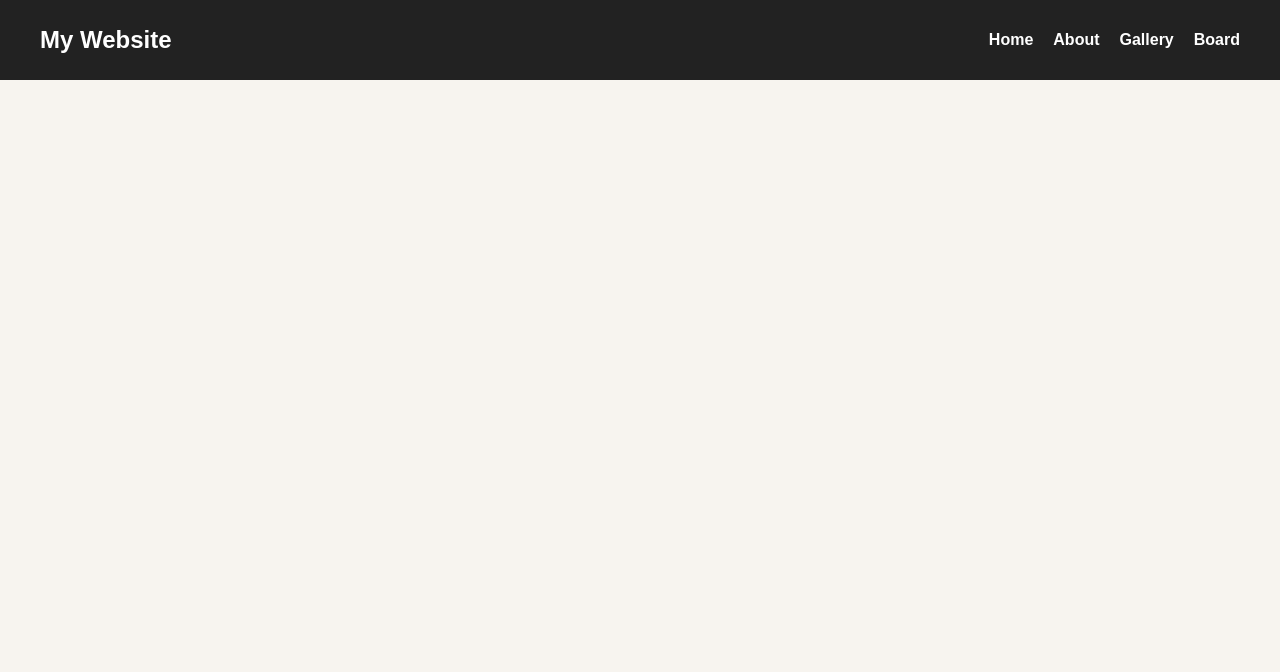
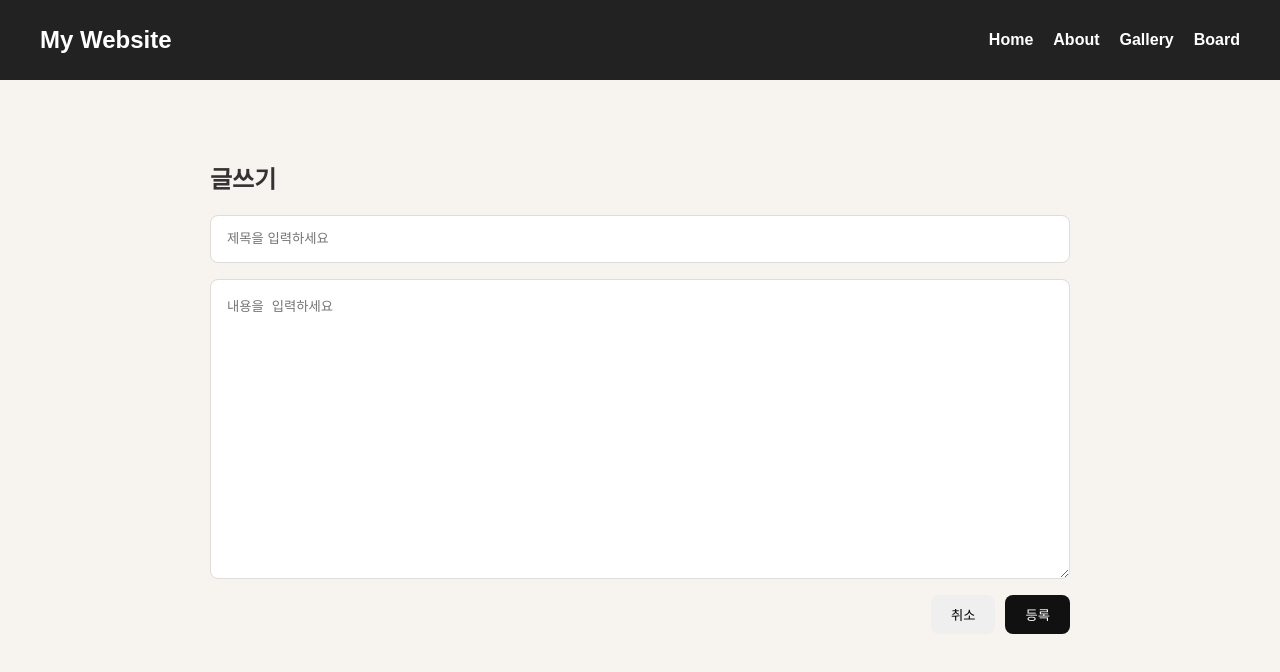
Before and after one commit to jungsk9134-dotcom/my-website, a React (Vite) app: page /board/write in a window 1280 px wide. Shown: the top 672 px of the page. Built offline with nearby package versions, Linux system fonts and the light colour scheme.

Commit message:
update website

```diff
--- a/src/App.jsx
+++ b/src/App.jsx
@@ -4,6 +4,8 @@ import Home from './pages/Home'
 import About from './pages/About'
 import Gallery from './pages/Gallery'
 import Board from './pages/Board'
+import BoardDetail from './pages/BoardDetail'
+import BoardWrite from './pages/BoardWrite'
 
 function App() {
   return (
@@ -15,6 +17,8 @@ function App() {
         <Route path="/about" element={<About />} />
         <Route path="/gallery" element={<Gallery />} />
         <Route path="/board" element={<Board />} />
+        <Route path="/board/:id" element={<BoardDetail />} />
+        <Route path="/board/write" element={<BoardWrite />} />
       </Routes>
     </>
   )
--- a/src/index.css
+++ b/src/index.css
@@ -301,6 +301,87 @@ body {
   color: #333;
   white-space: nowrap;
 }
+.board-row {
+  cursor: pointer;
+}
+.back-btn {
+  margin-bottom: 24px;
+  padding: 10px 18px;
+  border: 1px solid #ddd;
+  background: white;
+  cursor: pointer;
+  border-radius: 8px;
+}
+.post-nav {
+  margin-top: 40px;
+  border-top: 1px solid #ddd;
+}
+
+.post-nav button,
+.post-nav span {
+  display: block;
+  width: 100%;
+  padding: 16px 0;
+  border: none;
+  border-bottom: 1px solid #eee;
+  background: white;
+  text-align: left;
+  cursor: pointer;
+}
+.write-btn {
+  margin-top: 16px;
+  padding: 10px 20px;
+  border: none;
+  background: #111;
+  color: white;
+  border-radius: 8px;
+  cursor: pointer;
+}
+
+.write-page {
+  max-width: 900px;
+  margin: 0 auto;
+  padding: 60px 20px;
+}
+
+.write-form {
+  display: flex;
+  flex-direction: column;
+  gap: 16px;
+}
+
+.write-form input {
+  height: 48px;
+  padding: 0 16px;
+  border: 1px solid #ddd;
+  border-radius: 8px;
+}
+
+.write-form textarea {
+  min-height: 300px;
+  padding: 16px;
+  border: 1px solid #ddd;
+  border-radius: 8px;
+  resize: vertical;
+}
+
+.write-buttons {
+  display: flex;
+  justify-content: flex-end;
+  gap: 10px;
+}
+
+.write-buttons button {
+  padding: 10px 20px;
+  border: none;
+  border-radius: 8px;
+  cursor: pointer;
+}
+
+.write-buttons button:last-child {
+  background: #111;
+  color: white;
+}
 
 @media (max-width: 700px) {
   .board-page {
--- a/src/pages/Board.jsx
+++ b/src/pages/Board.jsx
@@ -1,3 +1,5 @@
+import { useNavigate } from 'react-router-dom'
+
 const posts = [
   {
     id: 1,
@@ -37,16 +39,23 @@ const posts = [
 ]
 
 function Board() {
+  const navigate = useNavigate()
   return (
     <main className="board-page">
       <section className="board-header">
         <h2>공지사항</h2>
         <p>공지사항입니다.</p>
+        <button className="write-btn" onClick={() => navigate('/board/write')}>
+  글쓰기
+</button>
       </section>
 
       <section className="board-list">
         {posts.map((post) => (
-          <div className="board-row" key={post.id}>
+          <div className="board-row"
+           key={post.id}
+           onClick={() => navigate(`/board/${post.id}`)}
+           >
             <strong className="board-title">{post.title}</strong>
 
             <div className="board-info">
--- /dev/null
+++ b/src/pages/BoardDetail.jsx
@@ -0,0 +1,73 @@
+import { useNavigate, useParams } from 'react-router-dom'
+
+const posts = [
+  {
+    id: 1,
+    title: '공지 [공지] 회원 가입하고 30,000원 쿠폰 받기',
+    author: '플라리스',
+    date: '2025-03-28 15:13:12',
+    views: 5390,
+    content: '회원가입 시 쿠폰을 지급합니다. 많은 참여 바랍니다.',
+  },
+  {
+    id: 2,
+    title: '공지 (종료)[플라리스타트] 2025년의 시작',
+    author: '플라리스',
+    date: '2025-02-19 14:39:27',
+    views: 863,
+    content: '2025년 이벤트가 종료되었습니다.',
+  },
+]
+
+function BoardDetail() {
+  const { id } = useParams()
+  const navigate = useNavigate()
+
+  const post = posts.find((item) => item.id === Number(id))
+  const currentIndex = posts.findIndex((item) => item.id === Number(id))
+  const prevPost = posts[currentIndex - 1]
+  const nextPost = posts[currentIndex + 1]
+
+  if (!post) {
+    return <div style={{ padding: '50px' }}>글을 찾을 수 없습니다.</div>
+  }
+
+  return (
+    <main className="board-detail">
+        <button className="back-btn" onClick={() => navigate('/board')}>
+          목록으로
+        </button>
+
+      <h2>{post.title}</h2>
+
+      <div className="detail-info">
+        <span>{post.author}</span>
+        <span>{post.date}</span>
+        <span>조회 {post.views}</span>
+      </div>
+
+      <div className="detail-content">
+        {post.content}
+      </div>
+      <div className="post-nav">
+  {prevPost ? (
+    <button onClick={() => navigate(`/board/${prevPost.id}`)}>
+      이전글: {prevPost.title}
+    </button>
+  ) : (
+    <span>이전글이 없습니다.</span>
+  )}
+
+  {nextPost ? (
+    <button onClick={() => navigate(`/board/${nextPost.id}`)}>
+      다음글: {nextPost.title}
+    </button>
+  ) : (
+    <span>다음글이 없습니다.</span>
+  )}
+</div>
+    </main>
+  )
+}
+
+export default BoardDetail
--- /dev/null
+++ b/src/pages/BoardWrite.jsx
@@ -0,0 +1,48 @@
+import { useState } from 'react'
+import { useNavigate } from 'react-router-dom'
+
+function BoardWrite() {
+  const navigate = useNavigate()
+
+  const [title, setTitle] = useState('')
+  const [content, setContent] = useState('')
+
+  const handleSubmit = (e) => {
+    e.preventDefault()
+
+    alert('Firebase 연결 전이라 아직 저장은 안 됩니다.')
+    navigate('/board')
+  }
+
+  return (
+    <main className="write-page">
+      <h2>글쓰기</h2>
+
+      <form className="write-form" onSubmit={handleSubmit}>
+        <input
+          type="text"
+          placeholder="제목을 입력하세요"
+          value={title}
+          onChange={(e) => setTitle(e.target.value)}
+        />
+
+        <textarea
+          placeholder="내용을 입력하세요"
+          value={content}
+          onChange={(e) => setContent(e.target.value)}
+        />
+
+        <div className="write-buttons">
+          <button type="button" onClick={() => navigate('/board')}>
+            취소
+          </button>
+          <button type="submit">
+            등록
+          </button>
+        </div>
+      </form>
+    </main>
+  )
+}
+
+export default BoardWrite
```
